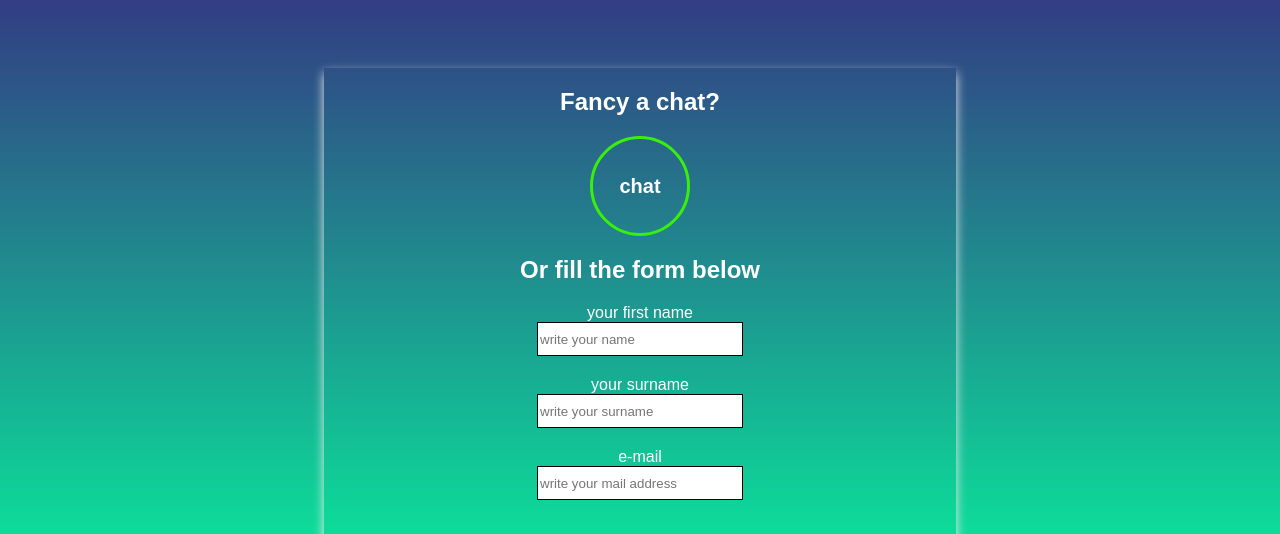
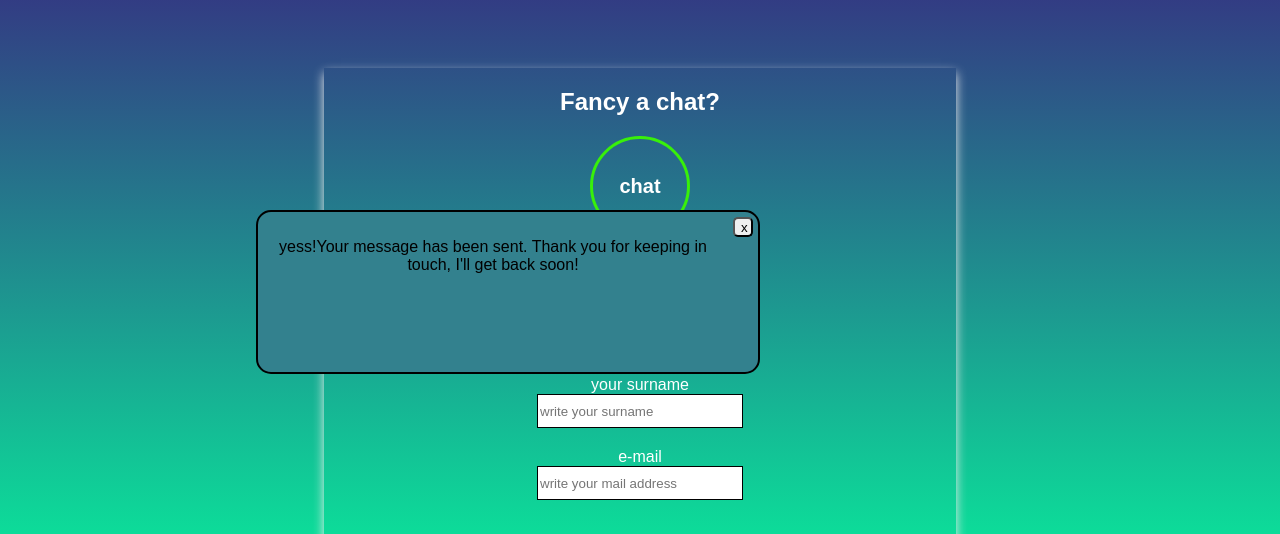
Before and after one commit to Aline89b/Aline89b.github.io, a plain HTML site: page contact-page.html in a window 1280 px wide. Shown: the part 190-724 px from the top of the page. Drawn offline with nearby package versions, Linux system fonts and the light colour scheme; a web font is replaced by a local one.

Commit message:
added modal on contact page

```diff
--- a/assets/JS/email.js
+++ b/assets/JS/email.js
@@ -11,7 +11,8 @@
           emailjs.sendForm(serviceID, templateID, this).then(
             (response) => {
               console.log("yess!Your message has been sent. Thank you for keeping in touch, I'll get back soon!", response.status, response.text);
-              alert("yess!Your message has been sent. Thank you for keeping in touch, I'll get back soon!");
+              openModal();
+              //alert("yess!Your message has been sent. Thank you for keeping in touch, I'll get back soon!");
             },
             (error) => {
               console.log("FAILED...", error);
@@ -19,3 +20,26 @@
             }
           );
         });
+
+        const modal = document.createElement("div");
+        const para = document.createElement("p");
+        const closeBtn = document.createElement("button");
+
+        function openModal() {
+        document.body.appendChild(modal);
+        modal.setAttribute("class","modal");
+        modal.appendChild(para);
+        para.textContent= "yess!Your message has been sent. Thank you for keeping in touch, I'll get back soon!";
+        para.style.cssText = "fontSize: 18px; color: black; padding: 10px; text-align:center;"
+        closeBtn.setAttribute("class","close-btn");
+        modal.appendChild(closeBtn);
+        closeBtn.textContent = "x";
+        closeBtn.addEventListener("click", () => {
+          modal.style.display = "none";
+        });
+      }
+
+      console.log(openModal());
+
+
+    //  console.log(openModal());
--- a/assets/css/style.css
+++ b/assets/css/style.css
@@ -479,6 +479,36 @@ footer a:hover {
     width: 80%;
    }
  }
+
+ /* modal javascript*/
+.modal {
+  display: flex;
+  position:absolute;
+  top: 50%;
+  left: 20%;
+  width: 500px;
+  height: 20vh;
+  border: 2px solid #000;
+  border-radius: 15px;
+  background-color: rgb(51, 129, 142);
+}
+.close-btn {
+  width: 20px;
+  height: 20px;
+  top: 0;
+  right: 0;
+  border-radius: 5px;
+  margin: 5px;
+  cursor: pointer
+}
+@media only screen and (max-width: 690px) {
+
+.modal {
+     width: 80vw;
+     left: 6%;
+   }
+}
+
  @media only screen and (max-width: 540px) {
 
  #hamburger-menu {
@@ -504,6 +534,7 @@ footer a:hover {
      color: #000;
 
    }
+ }
 
 
   @media only screen and (max-width: 812px) {
```
Also changed, not shown: assets/JS/index.js (+0 -9 lines).
